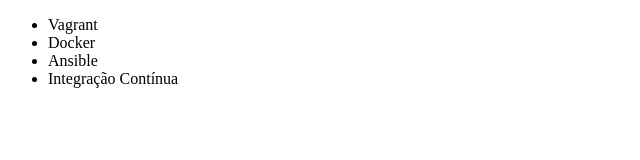
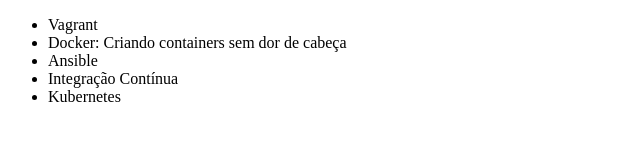
Before and after one commit to lhkyohara/alura-git-Hideki, a plain HTML site: page index.html in a window 1280 px wide. Shown: the whole page, without its empty margins (0-640 px from the left). Drawn offline with Linux system fonts and the light colour scheme.

Commit message:
Alterando o nome do curso Docker

```diff
--- a/index.html
+++ b/index.html
@@ -2,14 +2,15 @@
 <html lang="en">
 <head>
 	<meta charset="UTF-8">
-	<title>Cursos da Alura</title>
+	<title>Cursos da cdAlura</title>
 </head>
 <body>
 	<ul>
 		<li>Vagrant</li>
-		<li>Docker</li>
+		<li>Docker: Criando containers sem dor de cabeça</li>
 		<li>Ansible</li>
 		<li>Integração Contínua</li>
+		<li>Kubernetes</li>
 	</ul>
 </body>
 </html>
```
